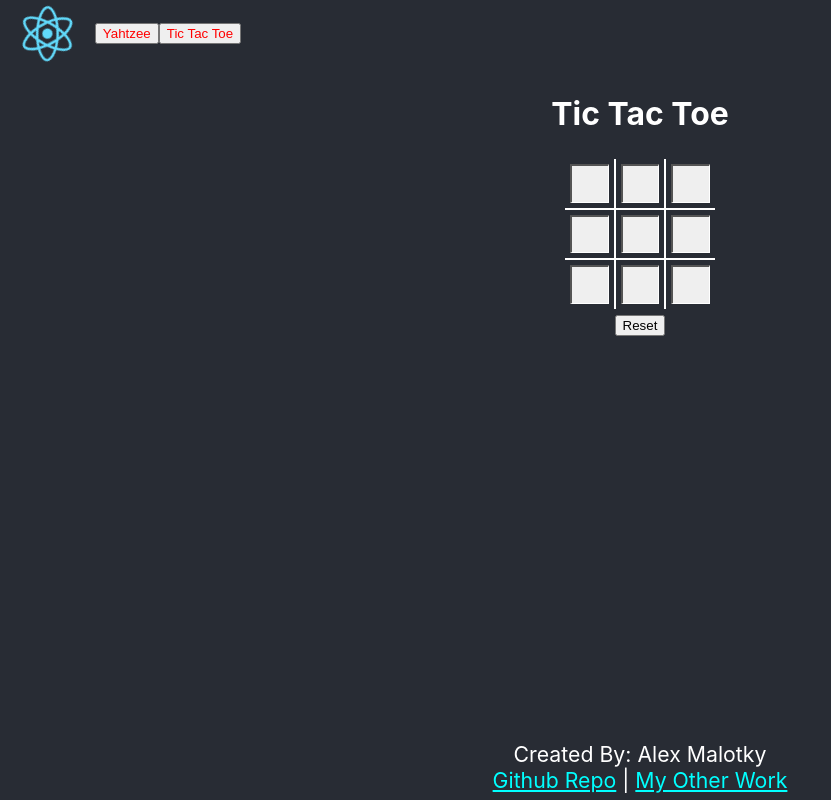
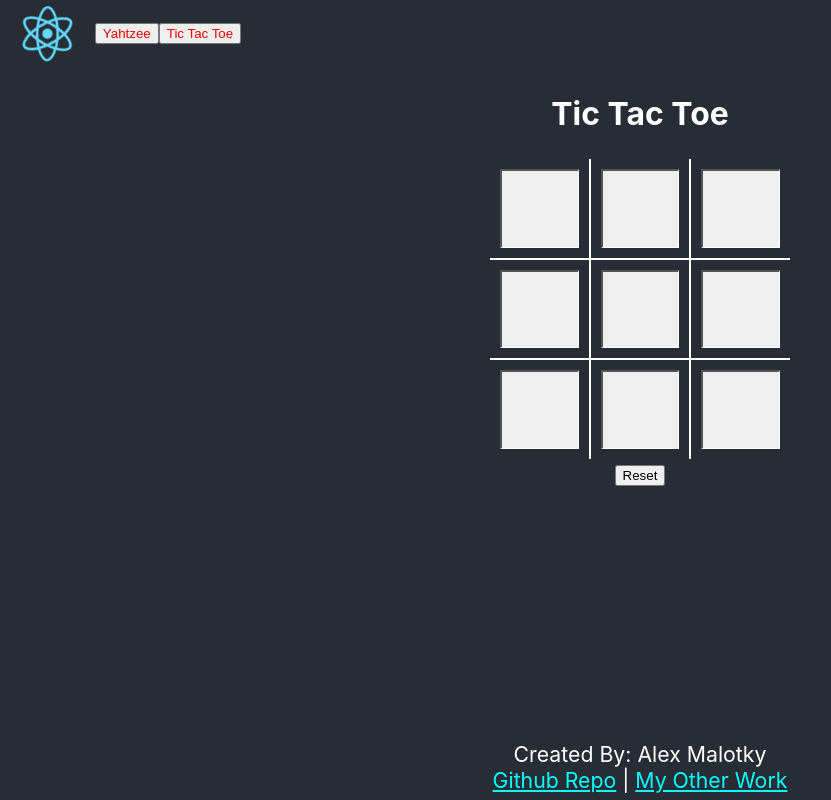
Before and after one commit to Malotkya/StaticGames, a React (Create React App) app: page / in a window 1280 px wide. Both pictures are taken after a click on the button "Tic Tac Toe". Shown: the whole page, without its empty margins (0-831 px from the left). Built offline with nearby package versions, Linux system fonts and the light colour scheme.

Commit message:
Increased size of game.

```diff
--- a/src/TicTacToe/tictactoe.css
+++ b/src/TicTacToe/tictactoe.css
@@ -2,7 +2,7 @@
     display: grid;
     grid-template-columns: auto auto auto;
     margin: 0 auto;
-    width: 150px;
+    width: 300px;
 }
 
 #tic-tac-toe :nth-child(1){
@@ -42,8 +42,8 @@
 }
 
 .tile{
-    width: 50px;
-    height: 50px;
+    width: 100px;
+    height: 100px;
     display: flex;
     justify-content: center;
     align-items: center;;
```
